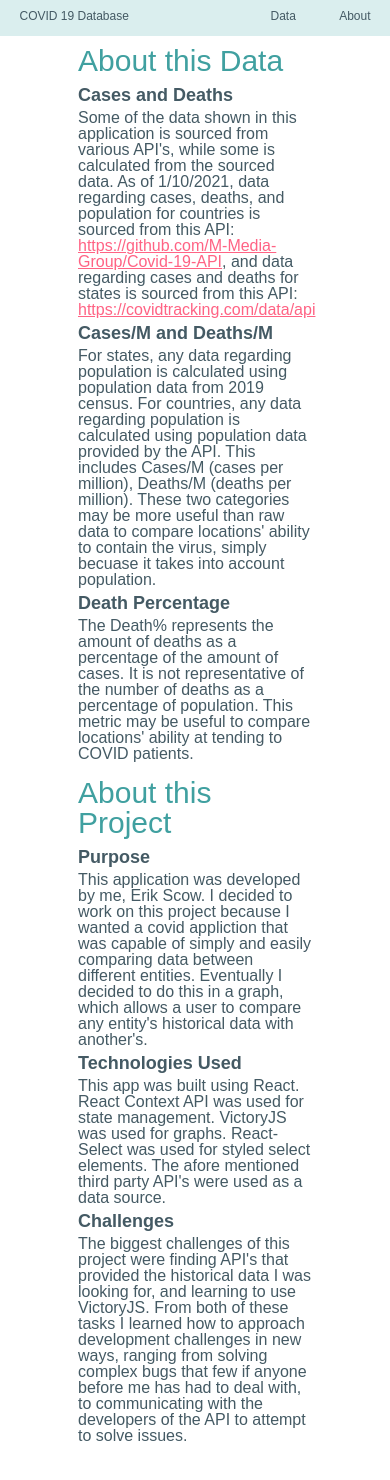
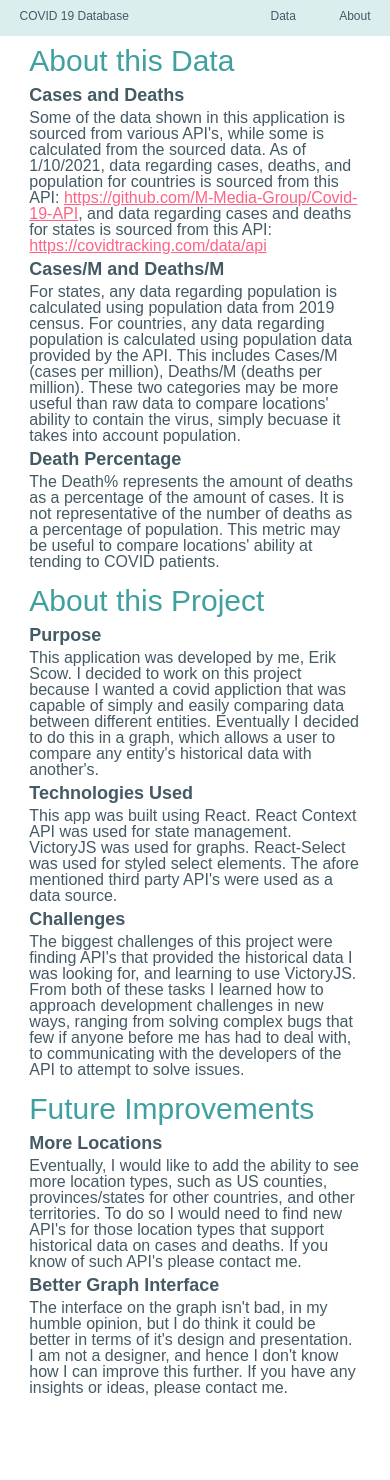
Before and after one commit to ErikScow/covid-tracker, a React (Create React App) app: page /about in a window 390 px wide. Shown: the top 1480 px of the page. After the commit the page ends 1438 px from the top, so only its background shows below. Built offline with nearby package versions, Linux system fonts and the light colour scheme; no server answers.

Commit message:
added to about page and created mobile styling for about page

```diff
--- a/src/App.css
+++ b/src/App.css
@@ -435,5 +435,10 @@ nav .nav-container .link-container .nav-link:hover {
     width: 90%;
   }
 }
+@media (max-width: 650px) {
+  .about {
+    width: 85%;
+  }
+}
 
 /*# sourceMappingURL=App.css.map */
--- a/src/components/AboutContainer.js
+++ b/src/components/AboutContainer.js
@@ -29,6 +29,15 @@ const AboutContainer = () => {
             <p>
                 The biggest challenges of this project were finding API's that provided the historical data I was looking for, and learning to use VictoryJS. From both of these tasks I learned how to approach development challenges in new ways, ranging from solving complex bugs that few if anyone before me has had to deal with, to communicating with the developers of the API to attempt to solve issues.
             </p>
+            <h2>Future Improvements</h2>
+            <h3>More Locations</h3>
+            <p>
+                Eventually, I would like to add the ability to see more location types, such as US counties, provinces/states for other countries, and other territories. To do so I would need to find new API's for those location types that support historical data on cases and deaths. If you know of such API's please contact me.
+            </p>
+            <h3>Better Graph Interface</h3>
+            <p>
+                The interface on the graph isn't bad, in my humble opinion, but I do think it could be better in terms of it's design and presentation. I am not a designer, and hence I don't know how I can improve this further. If you have any insights or ideas, please contact me.
+            </p>
         </div>
     )
 }
--- a/src/stylesheets/main.scss
+++ b/src/stylesheets/main.scss
@@ -16,3 +16,4 @@ body{
 @import './media/supplementaryContentMedia';
 @import './media/graphContainerMedia';
 @import './media/navMedia';
+@import './media/aboutMedia';
--- /dev/null
+++ b/src/stylesheets/media/_aboutMedia.scss
@@ -0,0 +1,5 @@
+@media(max-width: 650px){
+    .about{
+        width: 85%;
+    }
+}
```
Also changed, not shown: 2 other files (tests, documents, lock files or other folders).
